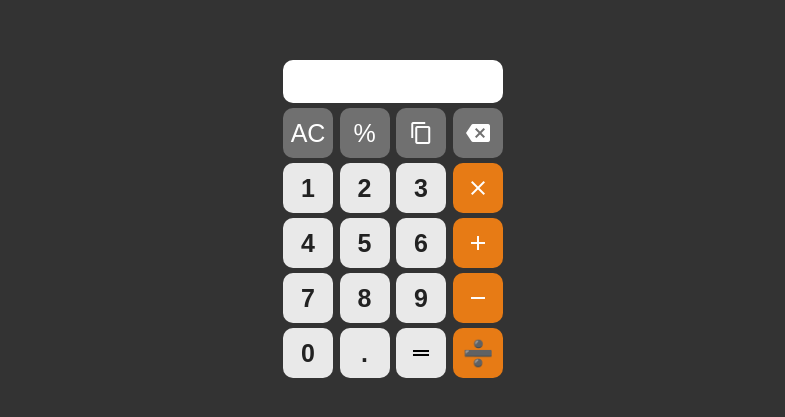
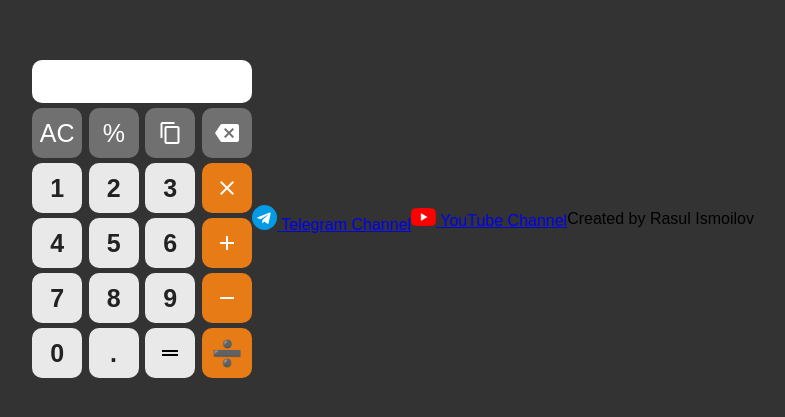
Before and after one commit to rasuloff789/calculator, a plain HTML site: page index.html in a window 1280 px wide. Shown: the part 181-598 px from the top of the page, without its empty margins (247-1032 px from the left). Drawn offline with Linux system fonts and the light colour scheme.

Commit message:
html add links and created text

```diff
--- a/index.html
+++ b/index.html
@@ -11,6 +11,7 @@
 <body>
 
   <div class="container">
+
     <div class="calculator">
       <form class="form" id="form" action="https://echo.htmlacademy.ru" method="post">
         <input class="input" type="text" name="input_value" readonly id="input">
@@ -20,17 +21,17 @@
           AC
         </button>
         <button class="btn top-btn js-percent-btn">
-            %
+          %
         </button>
         <button class="btn top-btn">
           <span class="material-icons js-copy-btn">
             content_copy
-            </span>
+          </span>
         </button>
         <button class="btn top-btn js-clear-btn">
           <span class="material-icons">
             backspace
-            </span>
+          </span>
         </button>
       </div>
       <div class="buttons-box">
@@ -75,6 +76,17 @@
 
 
     </div>
+    <a class="social-link" target="_blank" href="https://t.me/rasulismoilov">
+      <img src="img/telegram.svg" width="25" height="25" alt="Telegram">
+      <span>Telegram Channel</span>
+    </a>
+    <a class="social-link" target="_blank" href="https://youtube.com/c/rasulismoilov">
+      <img src="img/youtube_social_icon_white.png" width="25" alt="Telegram">
+      <span>YouTube Channel</span>
+    </a>
+    <p class="top-text">
+      Created by Rasul Ismoilov
+    </p>
   </div>
   <script src="main.js"></script>
 </body>
```
